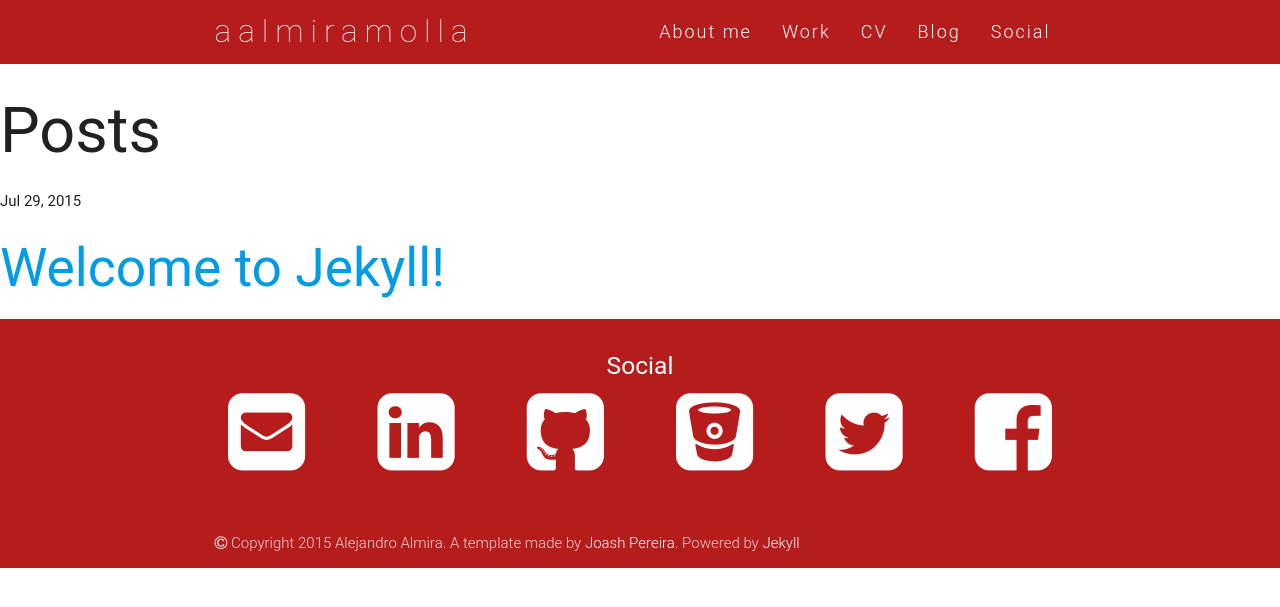
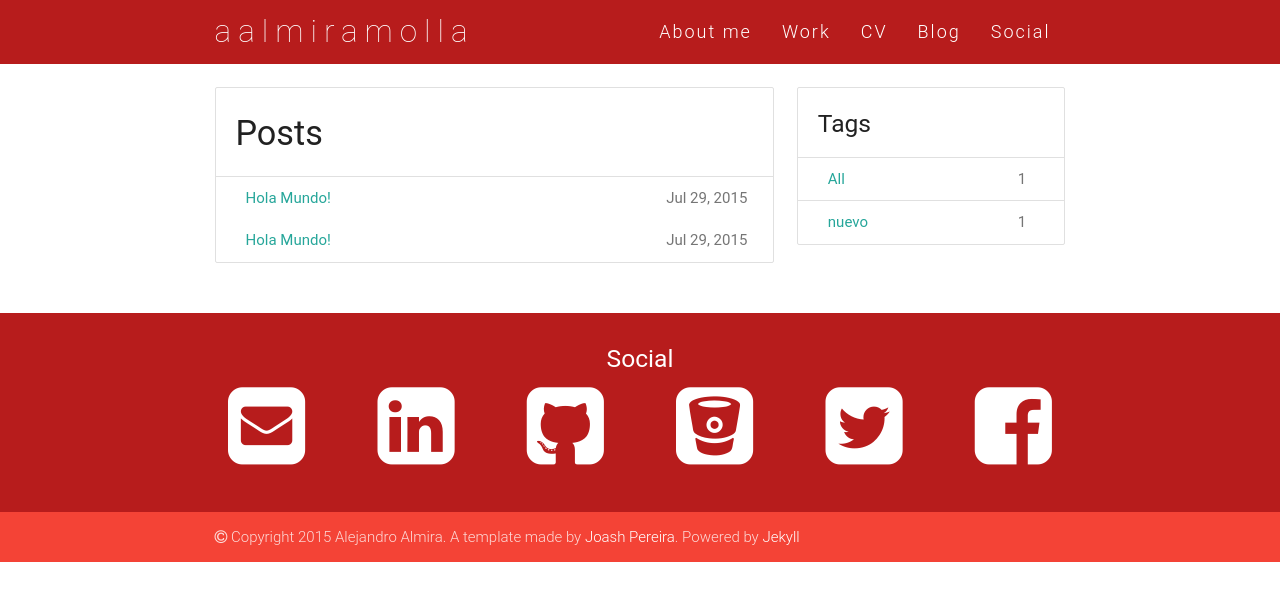
Before and after one commit to aalmiramolla/aalmiramolla.github.io, a Jekyll site: the page built from blog/index.html, in a window 1280 px wide. Shown: the top 607 px of the page. Built offline with Jekyll 4.4.1, drawn with Linux system fonts in a browser that asks for light colours; nearby versions of some CDN libraries; some web fonts are replaced; library files that are not in the unit come from our copies.

Commit message:
Creado blog
Falta hacer que el footer se quede siempre pegado al pie de la página y
hacer mas bonito los post

```diff
--- a/_includes/footer.html
+++ b/_includes/footer.html
@@ -40,15 +40,10 @@
             </div>
         </div>
     </div>
-    <div class="footer-copyright default_color">
+    <div class="footer-copyright red">
         <div class="container">
-            <i class="tiny fa fa-copyright"></i> Copyright 2015 Alejandro Almira. A template made by <a class="white-text" href="http://joashpereira.com">Joash Pereira</a>. Powered by <a class="white-text" href="http://jekyllrb.com/">Jekyll</a>
+            <i class="tiny fa fa-copyright"></i> Copyright 2015 Alejandro Almira.
+            A template made by <a class="white-text" href="http://joashpereira.com">Joash Pereira</a>. Powered by <a class="white-text" href="http://jekyllrb.com/">Jekyll</a>
         </div>
     </div>
 </footer>
-
-
-    <!--  Scripts-->
-    <script src="https://code.jquery.com/jquery-2.1.1.min.js"></script>
-    <script src="js/materialize.js"></script>
-    <script src="js/init.js"></script>
--- a/_includes/head.html
+++ b/_includes/head.html
@@ -7,9 +7,13 @@
     <meta name="description" content="{% if page.excerpt %}{{ page.excerpt | strip_html | strip_newlines | truncate: 160 }}{% else %}{{ site.description }}{% endif %}">
 
     <!-- CSS  -->
+    <link rel="stylesheet" href="{{ "/css/main.css" | prepend: site.baseurl }}">
+    <link rel="canonical" href="{{ page.url | replace:'index.html','' | prepend: site.baseurl | prepend: site.url }}">
+    <link rel="alternate" type="application/atom+xml" title="{{ site.title }}" href="{{ "/feed.xml" | prepend: site.baseurl | prepend: site.url }}" />
+
     <link href="{{ "/css/materialize.css" | prepend: site.baseurl }}" type="text/css" rel="stylesheet">
-    <link href="..{{ "/css/style.css" | prepend: site.baseurl }}" type="text/css" rel="stylesheet" >
-    <link href="..{{ "/css/font-awesome.min.css" | prepend: site.baseurl }}" type="text/css" rel="stylesheet" >
+    <link href="{{ "/css/style.css" | prepend: site.baseurl }}" type="text/css" rel="stylesheet" >
+    <link href="{{ "/css/font-awesome.min.css" | prepend: site.baseurl }}" type="text/css" rel="stylesheet" >
     <script src="{{ "/js/modernizr.js" | prepend: site.baseurl }}"></script> <!-- Modernizr -->
     <link rel="icon"
       type="image/gif"
--- a/_layouts/default.html
+++ b/_layouts/default.html
@@ -11,6 +11,11 @@
 
     {% include footer.html %}
 
+        <!--  Scripts-->
+        <script src="https://code.jquery.com/jquery-2.1.1.min.js"></script>
+        <script src="{{ "/js/materialize.js" | prepend: site.baseurl }}"></script>
+        <script src="{{ "/js/init.js" | prepend: site.baseurl }}"></script>
+        <script src="{{ "/js/category.js" | prepend: site.baseurl }}"></script> <!-- Categorias -->
   </body>
 
 </html>
--- a/_sass/_base.scss
+++ b/_sass/_base.scss
@@ -1,107 +1,10 @@
-/**
- * Reset some basic elements
- */
-body, h1, h2, h3, h4, h5, h6,
-p, blockquote, pre, hr,
-dl, dd, ol, ul, figure {
-    margin: 0;
-    padding: 0;
-}
-
-
-
-/**
- * Basic styling
- */
-body {
-    font-family: $base-font-family;
-    font-size: $base-font-size;
-    line-height: $base-line-height;
-    font-weight: 300;
-    color: $text-color;
-    background-color: $background-color;
-    -webkit-text-size-adjust: 100%;
-}
-
-
-
 /**
  * Set `margin-bottom` to maintain vertical rhythm
  */
-h1, h2, h3, h4, h5, h6,
-p, blockquote, pre,
-ul, ol, dl, figure,
+blockquote, pre,
 %vertical-rhythm {
     margin-bottom: $spacing-unit / 2;
 }
-
-
-
-/**
- * Images
- */
-img {
-    max-width: 100%;
-    vertical-align: middle;
-}
-
-
-
-/**
- * Figures
- */
-figure > img {
-    display: block;
-}
-
-figcaption {
-    font-size: $small-font-size;
-}
-
-
-
-/**
- * Lists
- */
-ul, ol {
-    margin-left: $spacing-unit;
-}
-
-li {
-    > ul,
-    > ol {
-         margin-bottom: 0;
-    }
-}
-
-
-
-/**
- * Headings
- */
-h1, h2, h3, h4, h5, h6 {
-    font-weight: 300;
-}
-
-
-
-/**
- * Links
- */
-a {
-    color: $brand-color;
-    text-decoration: none;
-
-    &:visited {
-        color: darken($brand-color, 15%);
-    }
-
-    &:hover {
-        color: $text-color;
-        text-decoration: underline;
-    }
-}
-
 
 
 /**
@@ -130,7 +33,8 @@ code {
     font-size: 15px;
     border: 1px solid $grey-color-light;
     border-radius: 3px;
-    background-color: #eef;
+    color: #000000;
+    background-color: #cdc9c9;
 }
 
 code {
--- a/blog/index.html
+++ b/blog/index.html
@@ -2,20 +2,51 @@
 layout: default
 ---
 
-<div class="home">
+<div class="container no-pad-bot">
 
-  <h1 class="page-heading">Posts</h1>
+    <div class="row">
+      <div class="col s8">
+        <div class="section">
+          <ul class="collection with-header">
+             <li class="collection-header"><h4>Posts</h4></li>
+          <div class="post-list-body">
+            <div class="all-posts" post-cate="All">
+              {% for post in site.posts %}
+                <a href="{{ post.url | prepend: site.baseurl }}" class="collection-item post-list-item">{{ post.title }}<span class="badge">{{ post.date | date: "%b %-d, %Y" }}</span></a>
+              {% endfor %}
+            </div>
 
-  <ul class="post-list">
-    {% for post in site.posts %}
-      <li>
-        <span class="post-meta">{{ post.date | date: "%b %-d, %Y" }}</span>
+            <!-- <div class="posts-in-categories"> -->
+            {% for category in site.categories %}
+              <div post-cate="{{category | first}}">
+                {% for posts in category  %}
+                  {% for post in posts %}
+                    {% if post.url %}
+                      <a href="{{ post.url | prepend: site.baseurl }}" class="collection-item post-list-item">{{ post.title }}<span class="badge">{{ post.date | date: "%b %-d, %Y" }}</span></a>
+                    {% endif %}
+                  {% endfor %}
+                {% endfor %}
 
-        <h2>
-          <a class="post-link" href="{{ post.url | prepend: site.baseurl }}">{{ post.title }}</a>
-        </h2>
-      </li>
-    {% endfor %}
-  </ul>
+              </div>
+            {% endfor %}
+
+            <!-- </div> -->
+
+          </div>
+          </ul>
+          </div>
+          </div>
+      <div class="col s4">
+        <div class="section">
+          <ul class="collection with-header">
+             <li class="collection-header"><h5>Tags</h5></li>
+             <a href="javascript:;" class="collection-item categories-list-item" cate="All"> All <span class="badge"> {{site.categories | size}}</span></a>
+             {% for category in site.categories %}
+             <a href="javascript:;" class="collection-item categories-list-item" cate="{{ category | first }}"> {{ category | first }} <span class="badge">{{ category | last | size }}</span></a>
+             {% endfor %}
+          </ul>
+        </div>
+      </div>
+    </div>
 
 </div>
--- /dev/null
+++ b/js/category.js
@@ -0,0 +1,16 @@
+$(document).ready(function() {
+
+    categoryDisplay();
+});
+
+function categoryDisplay() {
+    /*only show All*/
+    $('.post-list-body>div[post-cate!=All]').hide();
+    /*show category when click categories list*/
+    $('.categories-list-item').click(function() {
+        var cate = $(this).attr('cate'); //get category's name
+
+        $('.post-list-body>div[post-cate!=' + cate + ']').hide(250);
+        $('.post-list-body>div[post-cate=' + cate + ']').show(400);
+    });
+}
```
Also changed, not shown: _layouts/post.html (+15 -11 lines), _posts/2015-07-29-hola-mundo.markdown (added, +14 -0 lines), _posts/2015-07-29-welcome-to-jekyll.markdown (deleted, +0 -25 lines).
